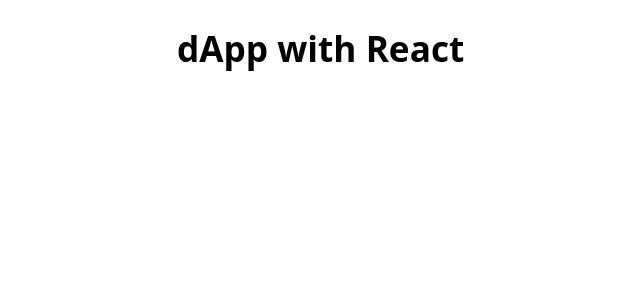
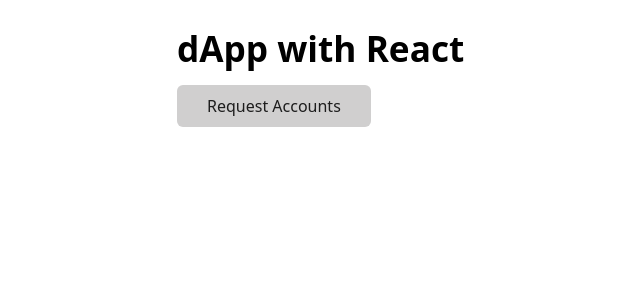
Before and after one commit to muze-pus/dapp-with-react, a React (Vite) app: page / in a window 1280 px wide. Shown: the top 300 px of the page, without its empty margins (63-703 px from the left). Built offline with nearby package versions, Linux system fonts and the light colour scheme.

Commit message:
Request user's accounts using `eth_requestAccounts`
Global object `window.ethereum` can be used to interact with MetaMask.
We can send `eth_requestAccounts` to MetaMask to get the user's accounts.

```diff
--- a/src/App.jsx
+++ b/src/App.jsx
@@ -1,7 +1,32 @@
+import { useState, useEffect } from "react";
+
 function App() {
+  const [account, setAccount] = useState(null);
+
+  const requestAccounts = async () => {
+    if (!window.ethereum) {
+      return null;
+    }
+    const [account] = await window.ethereum.request({
+      method: "eth_requestAccounts",
+    });
+    return account;
+  };
+
+  useEffect(() => {
+    requestAccounts().then(setAccount).catch(console.error);
+  }, []);
+
   return (
     <div>
       <h1>dApp with React</h1>
+      {account ? (
+        <p>
+          Account: <code style={{ display: "inline" }}>{account}</code>
+        </p>
+      ) : (
+        <button onClick={() => requestAccounts()}>Request Accounts</button>
+      )}
     </div>
   );
 }
```
Also changed, not shown: 1 other file (tests, documents, lock files or other folders).
